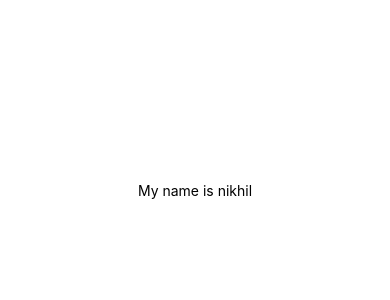
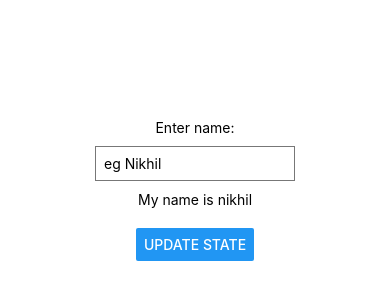
Before and after one commit to knikhil352000/ListApp, a React Native app: screen / in a window 390 px wide. Shown: the part 232-532 px from the top of the page. Built offline with nearby package versions, Linux system fonts and the light colour scheme.

Commit message:
State and Text Inputs

```diff
--- a/App.js
+++ b/App.js
@@ -1,31 +1,46 @@
-import { StatusBar } from 'expo-status-bar';
-import React, { useState } from 'react';
-import { StyleSheet, Text, View } from 'react-native';
+import {StatusBar} from "expo-status-bar";
+import React, {useState} from "react";
+import {Button, StyleSheet, Text, TextInput, View} from "react-native";
 
 export default function App() {
-  const [name, setName] = useState('nikhil');
+  const [name, setName] = useState("nikhil");
+  const clickHandler = () => {
+    setName('Nikhil Singh');
+  }
+
+
   return (
     <View style={styles.container}>
+      <Text>Enter name:</Text>
+      <TextInput
+        style={styles.input}
+        placeholder='eg Nikhil'
+        onChangeText={(val) => setName(val)}
+        keyboardType='numeric'/>
       <Text>My name is {name}</Text>
+      <View style={styles.buttonContainer}>
+        <Button title="update state" onPress={clickHandler}/>
+      </View>
     </View>
-  )
+  );
 }
 
 const styles = StyleSheet.create({
   container: {
     flex: 1,
-    backgroundColor: '#fff',
-    alignItems: 'center',
-    justifyContent: 'center',
+    backgroundColor: "#fff",
+    alignItems: "center",
+    justifyContent: "center",
   },
-  header: {
-    backgroundColor: 'pink',
-    padding: 20,
+  buttonContainer: {
+    marginTop: 20
   },
-  boldText: {
-    fontWeight: 'bold'
-  },
-  body: {
-    backgroundColor: 'yellow'
+  input: {
+    borderWidth: 1,
+    borderColor: '#777',
+    padding: 8,
+    margin: 10,
+    width: 200
+
   }
 });
```
